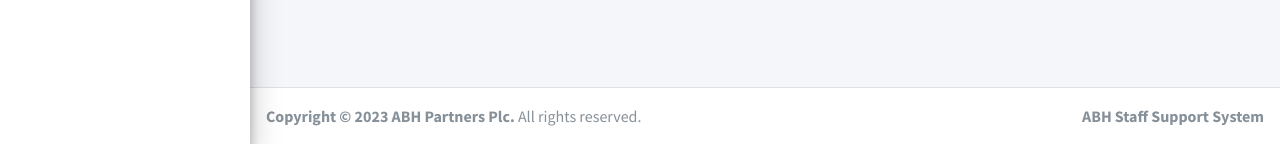
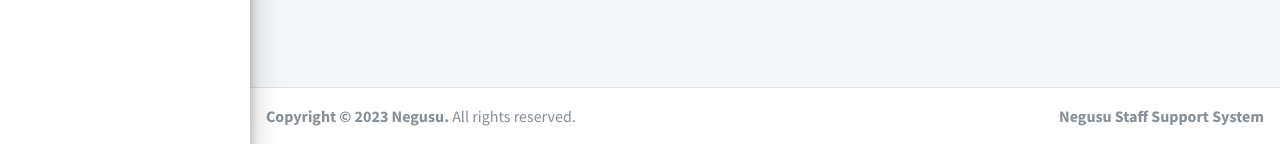
Before and after one commit to Negusu12/customer_support, a PHP site: page /customer-support-system/index.php in a window 1280 px wide. Shown: the part 656-800 px from the top of the page. Run offline with PHP 8.4, Linux system fonts and the light colour scheme; a user stored in the database is signed in; data comes from the database, SQL or seed files in the repository; some libraries are stand-ins or nearby versions.

Commit message:
change name

```diff
--- a/db_connect.php
+++ b/db_connect.php
@@ -2,7 +2,7 @@
 $servername = "localhost";
 $username = "root";
 $password = "";
-$db_name = "css_db";
+$db_name = "custome_support";
 $conn = new mysqli($servername, $username, $password, $db_name);
 if ($conn->connect_error) {
     die("Connection failed" . $conn->connect_error);
--- a/header.php
+++ b/header.php
@@ -5,7 +5,7 @@
   ob_start();
   $title = isset($_GET['page']) ? ucwords(str_replace("_", ' ', $_GET['page'])) : "Home";
   ?>
-  <title><?php echo $title ?> | ABH Staff Support System</title>
+  <title><?php echo $title ?> | Negusu Staff Support System</title>
   <?php ob_end_flush() ?>
   <link rel="shortcut icon" type="image/icon" href="assets/dist/img/logo.png" />
 
--- a/index.php
+++ b/index.php
@@ -179,10 +179,10 @@ include 'header.php'
 
     <!-- Main Footer -->
     <footer class="main-footer">
-      <strong>Copyright &copy; 2023 <a1 href="https://www.abhpartners.com/">ABH Partners Plc</a1>.</strong>
+      <strong>Copyright &copy; 2023 <a1 href="https://www.abhpartners.com/">Negusu</a1>.</strong>
       All rights reserved.
       <div class="float-right d-none d-sm-inline-block">
-        <b>ABH Staff Support System</b>
+        <b>Negusu Staff Support System</b>
       </div>
     </footer>
   </div>
```
